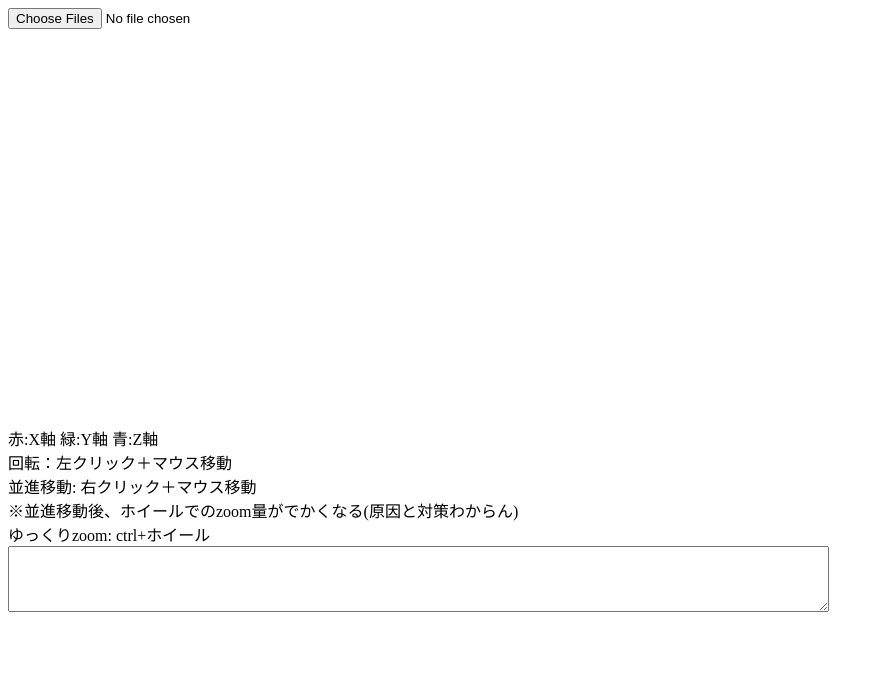
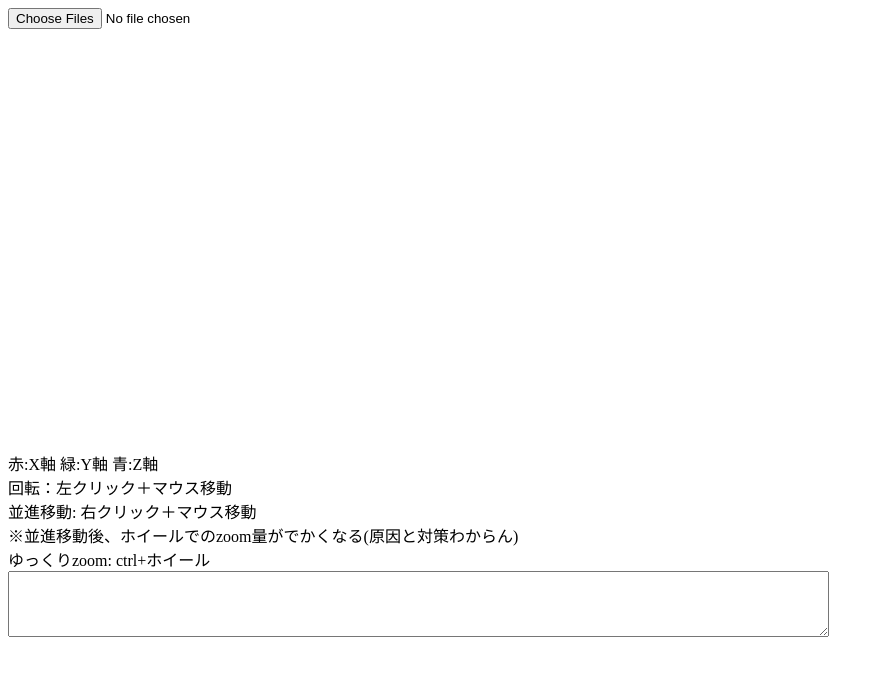
Before and after one commit to minoru-github/perspective-projection-dataset, a website: page index.html in a window 1280 px wide. Shown: the whole page, without its empty margins (0-884 px from the left). Drawn offline with Linux system fonts and the light colour scheme.

Commit message:
style: change size

```diff
--- a/index.html
+++ b/index.html
@@ -8,7 +8,7 @@
 <body>
     <input type="file" id="inputFiles" multiple><br>
     <div>
-        <canvas id="mainCameraCanvas" width="1210" height="375"></canvas><br>
+        <canvas id="mainCameraCanvas" width="800" height="400"></canvas><br>
     </div>
     <div>
         <canvas id="imageCanvas" width="0" , height="0"></canvas><br>
```
